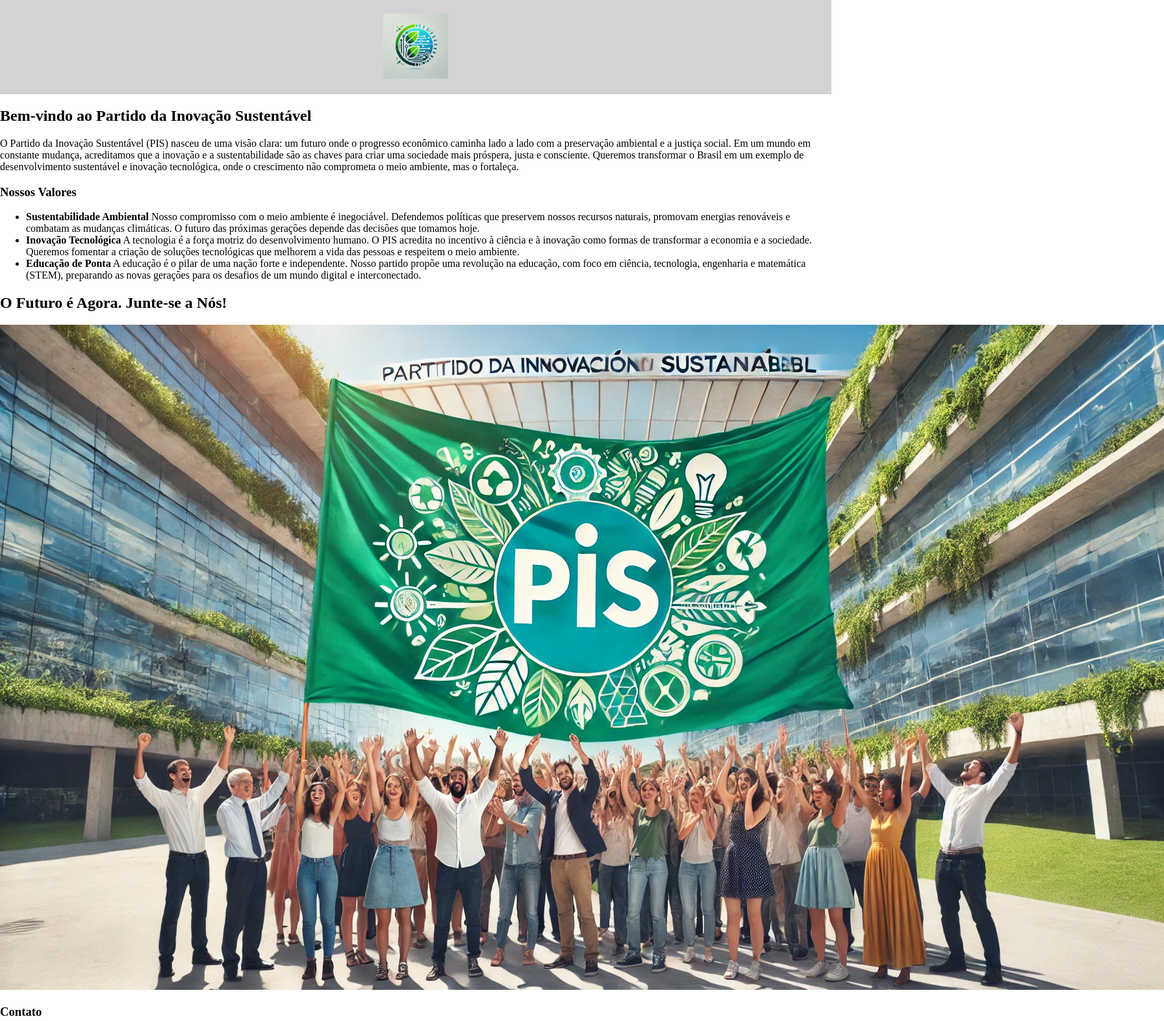
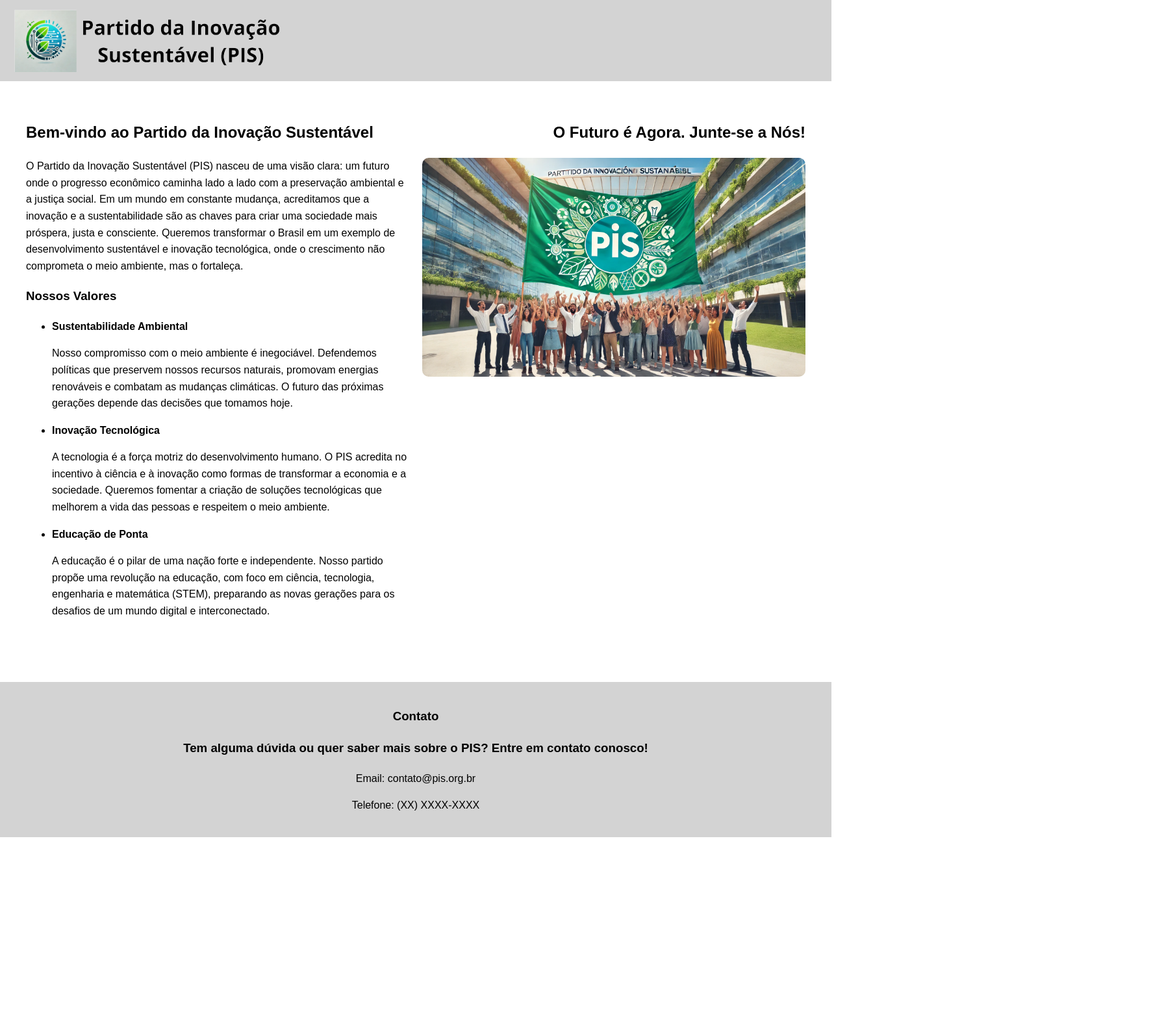
Before and after one commit to isabellaTeixeir/Partido, a plain HTML site: page Ex PIS/index.html in a window 1280 px wide. Shown: the top 1572 px of the page at 65% size, 1792 px wide, since content can reach past the window. After the commit the page ends 1289 px from the top, so only its background shows below. Drawn offline with Linux system fonts and the light colour scheme.

Commit message:
Add files via upload

```diff
--- a/Ex PIS/css/style.css
+++ b/Ex PIS/css/style.css
@@ -1,27 +1,54 @@
 body {
+    font-family: Arial, sans-serif;
+    line-height: 1.6;
     margin: 0;
     padding: 0;
     width: 100%;
     height: 100%;
 }
 
-nav {
-    background-color: #D3D3D3;
-    padding: 10px 0;
-}
-
-#MainMenu {
+nav #MainMenu-geral {
     max-width: 100%;
     height: 125px;
     margin: 0 auto;
+    background-color: #D3D3D3;
     display: flex;
     align-items: center;
-    justify-content: center;
+    padding: 0 20px;
+    justify-content: space-between;
 }
 
-#logo img {
+nav #logo img {
     height: 100px;
-    width: auto;
+    float: left;
     margin: 0;
     padding: 0;
 }
+.content {
+    display: flex;
+    justify-content: space-between;
+    padding: 40px;
+}
+
+.left-column {
+    width: 50%;
+    padding-right: 20px;
+}
+
+.right-column {
+    width: 50%;
+    text-align: right;
+}
+
+.right-column img {
+    max-width: 100%;
+    height: auto;
+    border-radius: 10px;
+}
+
+footer {
+    background-color: #D3D3D3; /* Mesma cor cinza do topo */
+    padding: 20px;
+    text-align: center;
+    margin-top: 40px;
+}
--- a/Ex PIS/index.html
+++ b/Ex PIS/index.html
@@ -4,18 +4,20 @@
     <meta charset="UTF-8">
     <meta name="viewport" content="width=device-width, initial-scale=1.0">
     <title>PIS - Partido da Inovação Sustentável</title>
-    <link rel="stylesheet" href="style.css">
+    <link rel="stylesheet" href="css/style.css">
 </head>
 <body>
 <nav>
-    <div id="MainMenu">
+    <div id="MainMenu-geral">
         <div id="logo">
-            <img src="Img/DALL·E 2024-09-10 08.55.39 - A modern logo design for a political party called 'Partido da Inovação Sustentável (PIS)'. The logo should represent innovation, technology, and susta.webp">
+
+            <img src="Img/Partido da Inovação Sustentável (PIS).png" alt="Logo Pis">
+
         </div>
     </div>
 </nav>
 
-<main>
+<div id="MainMenu">
     <section class="content">
         <div class="left-column">
             <h2>Bem-vindo ao Partido da Inovação Sustentável</h2>
@@ -25,29 +27,33 @@
             <h3>Nossos Valores</h3>
             <ul>
                 <li>
-                    <strong>Sustentabilidade Ambiental</strong>
+                    <p><strong>Sustentabilidade Ambiental</strong></p>
                     Nosso compromisso com o meio ambiente é inegociável. Defendemos políticas que preservem nossos recursos naturais, promovam energias renováveis e combatam as mudanças climáticas. O futuro das próximas gerações depende das decisões que tomamos hoje.
                 </li>
                 <li>
-                    <strong>Inovação Tecnológica</strong>
+                    <p><strong>Inovação Tecnológica</strong></p>
                     A tecnologia é a força motriz do desenvolvimento humano. O PIS acredita no incentivo à ciência e à inovação como formas de transformar a economia e a sociedade. Queremos fomentar a criação de soluções tecnológicas que melhorem a vida das pessoas e respeitem o meio ambiente.
                 </li>
                 <li>
-                    <strong>Educação de Ponta</strong>
+                    <p><strong>Educação de Ponta</strong></p>
                     A educação é o pilar de uma nação forte e independente. Nosso partido propõe uma revolução na educação, com foco em ciência, tecnologia, engenharia e matemática (STEM), preparando as novas gerações para os desafios de um mundo digital e interconectado.
                 </li>
             </ul>
+
         </div>
         <div class="right-column">
             <h2>O Futuro é Agora. Junte-se a Nós!</h2>
             <img src="Img/DALL·E 2024-09-10 08.55.41 - A group of diverse people holding a large green and blue flag with the logo of the 'Partido da Inovação Sustentável (PIS)'. The scene should show them.webp" alt="Pessoas com bandeira do partido">
         </div>
+    </div>
     </section>
-</main>
+
 
 <footer>
     <div class="contact-info">
-        <h3>Contato</h3>
+        <h3><p>Contato</p>
+Tem alguma dúvida ou quer saber mais sobre o PIS? Entre em contato conosco!
+        </h3>
         <p>Email: contato@pis.org.br</p>
         <p>Telefone: (XX) XXXX-XXXX</p>
     </div>
```
Also changed, not shown: Ex PIS/Img/DALL·E 2024-09-12 08.22.32 - A rectangular logo design for the 'Partido da Inovação Sustentável (PIS)', with the party's logo placed next to the acronym 'PIS'. The design should b.jpg (added), Ex PIS/Img/DALL·E 2024-09-12 08.22.32 - A rectangular logo design for the 'Partido da Inovação Sustentável (PIS)', with the party's logo placed next to the acronym 'PIS'. The design should b.webp (added), Ex PIS/Img/DALL·E 2024-09-12 08.27.33 - A logo of the 'Partido da Inovação Sustentável (PIS)' placed next to the acronym 'PIS' in a modern font. The design should incorporate green and blue .jpg (added), Ex PIS/Img/DALL·E 2024-09-12 08.27.33 - A logo of the 'Partido da Inovação Sustentável (PIS)' placed next to the acronym 'PIS' in a modern font. The design should incorporate green and blue .webp (added), Ex PIS/Img/Partido da Inovação Sustentável (PIS).png (added).
